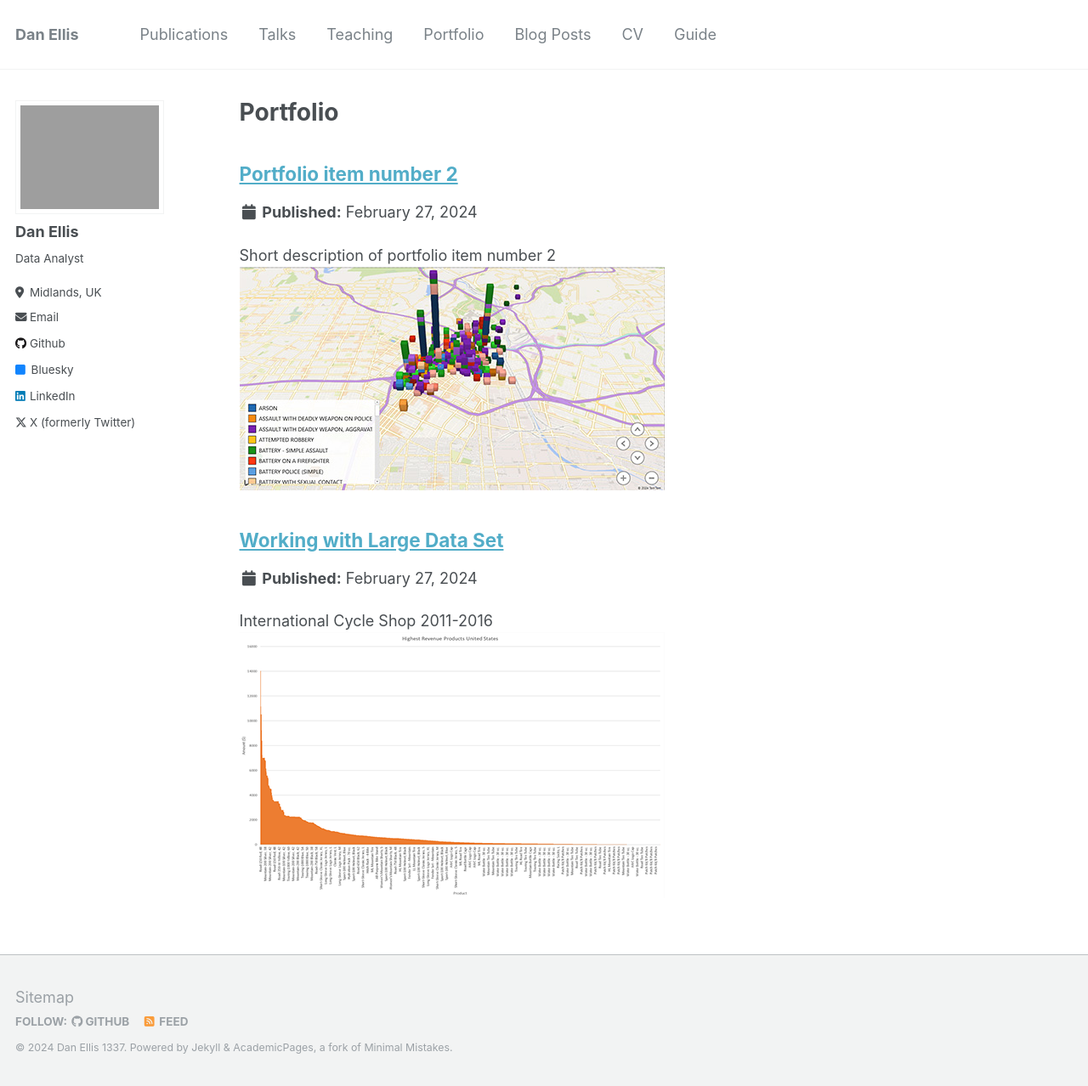
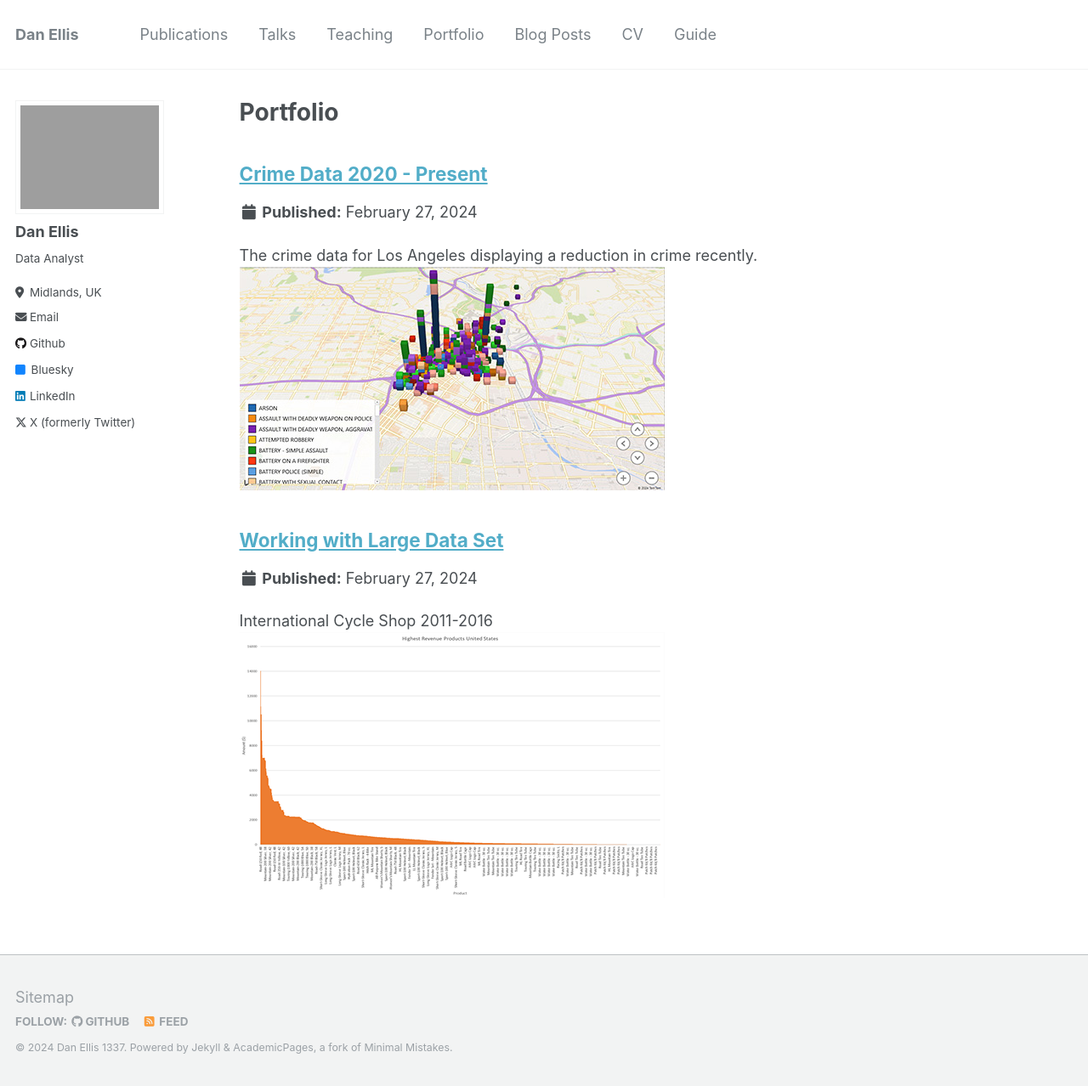
Before and after one commit to danellisprojects/danellisprojects.github.io, a Jekyll site: the page built from _pages/portfolio.html, in a window 1280 px wide and 1278 px high. Shown: the whole window at 85% size. Built offline with Jekyll 4.4.1, drawn with Linux system fonts in a browser that asks for light colours; some of the changed lines change nothing that is shown.

Commit message:
Update portfolio-998.html

```diff
--- a/_portfolio/portfolio-998.html
+++ b/_portfolio/portfolio-998.html
@@ -1,13 +1,19 @@
 ---
-title: "Portfolio item number 2"
-excerpt: "Short description of portfolio item number 2 <br/><img src='/images/crimedataheader.jpg'>"
+title: "Crime Data 2020 - Present"
+excerpt: "The crime data for Los Angeles displaying a reduction in crime recently.<br/><img src='/images/crimedataheader.jpg'>"
 collection: portfolio
 ---
 
-This is an item in your portfolio. It can be have images or nice text. If you name the file .md, it will be parsed as markdown. If you name the file .html, it will be parsed as HTML.
+Crime Data Overview:
+The City of Los Angeles has been recording incidents and we have a sample from 2020 to find anything interesting and create an easy way for someone to see visualisations and ask specific questions.
+In 2020, the overall crime rate in Los Angeles was 327 which is 1.3 times higher than the U.S. average. It was higher than in 90.2% of U.S. cities. The number of homicides stood at 351, representing an increase of 93 compared to 20192.
+
+Recent Trends:
+From 2022 to 2023, there was a positive development: the crime rate reduced by 434 reports.
+This improvement could be visualized through a dashboard that allows users to change years and track crime data over time.
 
 <img src='/images/crimedata2.png'>
 
 Map Visualisation
-
+<br/>
 <img src='/images/crimedata1.png'>
```
